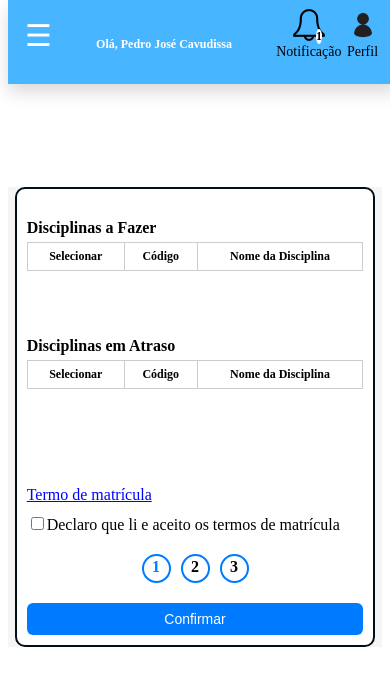
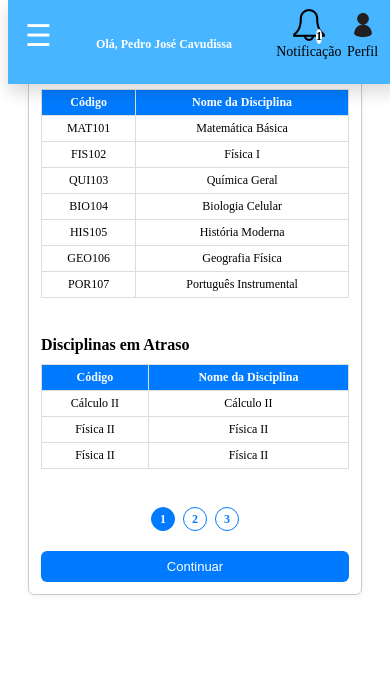
Before and after one commit to PedroCavudissa/Departamento-DEI-Front, an Angular app: page /confirmacao1 in a window 390 px wide. Shown: the top 686 px of the page. Built offline with nearby package versions, Linux system fonts and the light colour scheme.

Commit message:
Recebendo dados do ts

```diff
--- a/src/app/Estudante/confirmacao1/confirmacao1.component.css
+++ b/src/app/Estudante/confirmacao1/confirmacao1.component.css
@@ -1,163 +1,134 @@
-.container{
-  background-color: #f5f5f5;
+/* Estilo base */
+* {
+  box-sizing: border-box;
+  margin: 0;
+  padding: 0;
 }
-.icons span {
-margin-left: 15px;
+
+body {
+  font-family: Arial, sans-serif;
+  background-color: #eef1f5;
+  color: #333;
+}
+
+.container {
+  padding: 20px;
 }
 
 .form-section {
   background-color: #fff;
-margin-top: 40px;
-padding: 15px;
-border: 2px solid #020f17;
+  border: 1px solid #ccc;
   border-radius: 10px;
-width: 900px;
-margin-left: 400px;
-height: 550px;
-margin: 7% auto 0 auto;
-}
-
-.form-section h2 {
-background-color: #007bff;
-color: white;
-padding: 10px;
-text-align: center;
-border-radius: 8px #007bff;
-}
-
-.table-section {
-margin-top: 20px;
+  max-width: 800px;
+  margin: 40px auto;
+  padding: 20px;
+  box-shadow: 0 2px 8px rgba(0,0,0,0.05);
 }
 
 .table-section h3 {
-margin: 15px 0 5px;
+  font-size: 18px;
+  margin-bottom: 10px;
 }
 
 table {
   width: 100%;
   border-collapse: collapse;
-margin-bottom: 15px;
-}
-
-table, th, td {
-border: 1px solid #ccc;
+  margin-bottom: 20px;
+  border-radius: 20px;
 }
 
 th, td {
-padding: 8px;
+  border: 1px solid #ddd;
+  padding: 8px 10px;
   text-align: center;
+  font-size: 14px;
+
 }
 
-.termo-link {
-color: blue;
-font-size: 20px;
-text-decoration: underline;
-display: inline-block;
-margin: 10px 0;
-}
-
-.termo-check {
-margin-bottom: 20px;
-font-size: 20px;
+th {
+  background-color: #007bff;
+  color: white;
 }
 
 .pagination {
   display: flex;
   justify-content: center;
-gap: 10px;
+  gap: 8px;
   margin-bottom: 20px;
 }
 
 .page {
-width: 30px;
-height: 30px;
-border: 2px solid #007bff;
+  width: 28px;
+  height: 28px;
+  border: 1px solid #007bff;
   border-radius: 50%;
   text-align: center;
   line-height: 26px;
   font-weight: bold;
+  font-size: 14px;
+  color: #007bff;
   cursor: pointer;
-
+  background-color: white;
 }
 
 .page.active {
-background-color: white;
-color: #007bff;
+  background-color: #007bff;
+  color: white;
 }
 
 .confirm-btn {
+  display: block;
+  margin: 0 auto;
+  padding: 10px 16px;
   background-color: #007bff;
   color: white;
-padding: 10px 20px;
   border: none;
   border-radius: 6px;
-font-size: 16px;
+  font-size: 14px;
   cursor: pointer;
-margin-left: 378px;
-}
-/* Responsividade geral */
-@media (max-width: 768px) {
-.container {
-  margin-top: 50%;
-  flex-direction: column;
 }
 
-
+/* Responsivo para tablets e celulares */
+@media (max-width: 768px) {
   .form-section {
-
-  width: 100%;
+    padding: 15px;
     margin: 20px auto;
-  padding: 10px;
   }
 
-.top-bar {
-  flex-direction: column;
-  align-items: flex-start;
-  gap: 10px;
-  border-radius: 0;
+  th, td {
+    font-size: 13px;
+    padding: 6px;
   }
 
   .confirm-btn {
-  margin-left: 0;
     width: 100%;
-  text-align: center;
   }
 }
 
-/* Telas menores ainda (mobile) */
-@media (max-width: 576px) {
-.form-section h2 {
-  font-size: 18px;
-  padding: 8px;
+@media (max-width: 480px) {
+  .form-section {
+    border-radius: 6px;
+    padding: 12px;
   }
 
-.table-section h3,
-.termo-check,
-.termo-link {
+  .table-section h3 {
     font-size: 16px;
   }
 
   th, td {
-  padding: 6px;
+    font-size: 12px;
+    padding: 5px;
+  }
+
+  .page {
+    width: 24px;
+    height: 24px;
+    line-height: 22px;
     font-size: 12px;
   }
 
-.page {
-  width: 25px;
-  height: 25px;
-  line-height: 21px;
+  .confirm-btn {
+    font-size: 13px;
+    padding: 8px;
   }
-
-.confirm-btn {
-  font-size: 14px;
-  padding: 8px 15px;
 }
-
-.form-section {
-  margin-top: 45%;
-  width: 90%;
-  margin: 20% auto;
-  height: auto;
-}
-
-}
--- a/src/app/Estudante/confirmacao1/confirmacao1.component.html
+++ b/src/app/Estudante/confirmacao1/confirmacao1.component.html
@@ -7,34 +7,43 @@
         <div class="table-section">
       <h3>Disciplinas a Fazer</h3>
       <table>
-
-                <th>Selecionar</th>
+            <thead>
+              <tr>
                 <th>Código</th>
                 <th>Nome da Disciplina</th>
+              </tr>
+            </thead>
+            <tbody>
+              <tr *ngFor="let disciplina of disciplinasfaze; let i = index">
+                <td>{{ disciplina.codigo }}</td>
+                <td>{{ disciplina.nome }}</td>
+              </tr>
+            </tbody>
       </table>
-          <br><br>
+          <br>
           <h3>Disciplinas em Atraso</h3>
       <table>
-                <th>Selecionar</th>
+        <thead>
+          <tr>
             <th>Código</th>
             <th>Nome da Disciplina</th>
+          </tr>
+        </thead>
+        <tbody>
+          <tr *ngFor="let disciplina of disciplinasAtrasadas; let i = index">
+            <td>{{ disciplina.nome }}</td>
+            <td>{{ disciplina.nome }}</td>
+          </tr>
+        </tbody>
      </table>
-
-          <br><br><br><br>
-
-          <a href="#" class="termo-link">Termo de matrícula</a>
-          <div class="termo-check">
-            <input type="checkbox" id="aceito">
-            <label for="aceito">Declaro que li e aceito os termos de matrícula</label>
         </div>
-        </div>
-
+        <br>
         <div class="pagination">
           <span class="page active">1</span>
           <span class="page">2</span>
           <span class="page">3</span>
         </div>
-        <button class="confirm-btn" (click)="confi2()">Confirmar</button>
+        <button class="confirm-btn" (click)="confi2()">Continuar</button>
       </section>
     </main>
   </div>
--- a/src/app/Estudante/confirmacao1/confirmacao1.component.ts
+++ b/src/app/Estudante/confirmacao1/confirmacao1.component.ts
@@ -1,16 +1,33 @@
 import { Component } from '@angular/core';
 import { Router } from '@angular/router';
-import { LateralComponent } from '../lateral/lateral.component';
+import { CommonModule } from '@angular/common';
+import { LateralComponent } from "../lateral/lateral.component";
 
 @Component({
   selector: 'app-confirmacao1',
-  imports: [LateralComponent],
+  imports: [CommonModule, LateralComponent],
   templateUrl: './confirmacao1.component.html',
   styleUrl: './confirmacao1.component.css'
 })
 export class Confirmacao1Component {
   constructor(private router: Router) {}
 
+   disciplinasfaze = [
+    { codigo: 'MAT101', nome: 'Matemática Básica' },
+    { codigo: 'FIS102', nome: 'Física I' },
+    { codigo: 'QUI103', nome: 'Química Geral' },
+    { codigo: 'BIO104', nome: 'Biologia Celular' },
+    { codigo: 'HIS105', nome: 'História Moderna' },
+    { codigo: 'GEO106', nome: 'Geografia Física' },
+    { codigo: 'POR107', nome: 'Português Instrumental' },
+  ];
+
+   disciplinasAtrasadas = [
+  { codigo: 'MAT202', nome: 'Cálculo II' },
+  { codigo: 'FIS203', nome: 'Física II' },
+   { codigo: 'FIS203', nome: 'Física II' }
+];
+
 confi2() {
   this.router.navigate(['/confirmacao2']);
 }
--- a/src/app/Estudante/confirmacao2/confirmacao2.component.css
+++ b/src/app/Estudante/confirmacao2/confirmacao2.component.css
@@ -1,210 +1,131 @@
-* {
-    margin: 0;
-    padding: 0;
-    box-sizing: border-box;
+.matricula-container {
+  max-width: 700px;
+  margin: 20px auto;
+  padding: 8px;
+  margin-top: 55px;
+
 }
 
-  body {
-    font-family: Arial, sans-serif;
-    background-color: #f5f5f5;
-  }
-  .container {
-    display: flex;
-  }
-  .logo {
-    font-weight: bold;
-    font-size: 24px;
-    margin-bottom: 20px;
-  }
-  .logo span {
-    font-size: 12px;
-  }
-  nav h3 {
-    margin-top: 20px;
-    font-size: 14px;
-    border-bottom: 1px solid #fff;
-    padding-bottom: 5px;
-  }
-  nav ul {
-    list-style: none;
-    margin: 10px 0;
-  }
-  nav li {
-    margin: 8px 0;
-    cursor: pointer;
-  }
-  .main-content {
-    flex-grow: 1;
-    padding: 20px;
-  }
+.titulo {
 
-
-
-  .icons span {
-    margin-left: 15px;
-  }
-
-  .form-section {
-    background-color: #fff;
-    margin-top: 80px;
-    padding: 15px;
-    border: 3px solid #0c0a02;
-    border-radius: 10px;
-    width: 900px;
-    margin-left: 375px;
-    height: 870px;
-  }
-
-  .form-section h2 {
-    background-color: #0dc871;
   color: white;
-    padding: 10px;
   text-align: center;
-    border-radius: 5px;
-  }
-
-  .table-section {
-    margin-top: 20px;
-  }
-
-  .table-section h3 {
-    margin: 15px 0 5px;
-  }
-
-  table {
-    width: 100%;
-    border-collapse: collapse;
+  padding: 8px;
+  border-radius: 6px;
+  font-size: 16px;
   margin-bottom: 15px;
 }
 
+.secao {
+  border: 1px solid #ccc;
+  border-radius: 20px;
+  padding: 8px;
+  margin-bottom: 15px;
+  background-color: #fff;
+}
 
+.secao-titulo {
+background-color: #007bff;
+  color: black;
+  text-align: center;
+  padding: 6px;
+  border-radius: 4px;
+  margin-bottom: 10px;
+  font-size: 14px;
+}
+
+.grid-dados {
+  display: grid;
+  grid-template-columns: 1fr 1fr;
+  gap: 8px;
+  font-size: 13px;
+}
+
+.confirmacao {
+  margin-top: 10px;
+  font-size: 13px;
+  padding: 8px;
+  border-radius: 3px;
+}
+
+ul {
+  list-style-type: none;
+  padding-left: 0;
+  font-size: 13px;
+}
+
+li {
+  padding: 3px 0;
+  border-bottom: 1px solid #eee;
+}
+
+/* Responsivo */
+@media (max-width: 600px) {
+  .grid-dados {
+    grid-template-columns: 1fr;
+  }
+  .page {
+    width: 24px;
+    height: 24px;
+    line-height: 22px;
+    font-size: 12px;
+  }
+
+  .confirm-btn {
+    font-size: 13px;
+    padding: 8px;
+  }
+
+  .titulo {
+    font-size: 15px;
+  }
+
+  .secao-titulo {
+    font-size: 13px;
+  }
+
+  ul, li, .confirmacao {
+    font-size: 12px;
+  }
+
+  .secao {
+    padding: 8px;
+  }
+}
 .pagination {
   display: flex;
   justify-content: center;
-    gap: 10px;
+  gap: 8px;
   margin-bottom: 20px;
 }
 
 .page {
-    width: 30px;
-    height: 30px;
-    border: 2px solid #0c0206;
+  width: 28px;
+  height: 28px;
+  border: 1px solid #007bff;
   border-radius: 50%;
   text-align: center;
   line-height: 26px;
   font-weight: bold;
+  font-size: 14px;
+  color: #007bff;
   cursor: pointer;
-
+  background-color: white;
 }
 
 .page.active {
-    background-color: white;
-    color: #007bff;
+  background-color: #007bff;
+  color: white;
 }
 
 .confirm-btn {
+  display: block;
+  margin: 0 auto;
+  padding: 10px 16px;
   background-color: #007bff;
   color: white;
-    padding: 10px 20px;
   border: none;
   border-radius: 6px;
-    font-size: 16px;
+  font-size: 14px;
   cursor: pointer;
-    margin-left: 378px;
 }
-
-  .cards-graficos {
-    display: flex;
-    justify-content: center;
-    gap: 25px;
-    margin-left: 10%;
-    flex-wrap: wrap;
-  }
-
-  .caixa {
-    width: 620px;
-    height: 220px;
-    background-color: white;
-    border-radius: 8px;
-    box-shadow: 0 2px 6px white;
-    padding: 20px;
-    text-align: center;
-    border:1px solid #070101;
-    margin-left: 130px;
-  }
-
-  /*Responsividade*/
-  @media (max-width:768px){
-    .caixa{
-      width: 450px;
-      margin-right: 5%;
-    }
-    .caixa h3{
-      font-size: 18px;
-      text-align: center;
-    }
-  }
-
-  @media (max-width: 1024px) {
-    .container {
-      flex-direction: column;
-      margin-top: 40%;
-    }
-
-
-
-    .top-bar {
-      flex-direction: column;
-      align-items: flex-start;
-      gap: 10px;
-      border-radius: 0;
-    }
-
-    .form-section {
-      width: 100%;
-      margin: 20px auto;
-      height: auto;
-      margin-top: 15%;
-    }
-
-    .cards-graficos {
-      margin-left: 0;
-      justify-content: center;
-    }
-
-    .caixa {
-      width: 90%;
-      margin: 10px auto;
-    }
-
-    .confirm-btn {
-      margin: 20px auto;
-      display: block;
-    }
-  }
-
-  @media (max-width: 576px) {
-    .form-section h2,
-    .table-section h3 {
-      font-size: 16px;
-      padding: 8px;
-    }
-
-    th, td {
-      font-size: 12px;
-      padding: 6px;
-    }
-
-    .page {
-      width: 25px;
-      height: 25px;
-      line-height: 22px;
-      font-size: 14px;
-    }
-
-    .confirm-btn {
-      font-size: 14px;
-      padding: 8px 15px;
-    }
-
-  }
--- a/src/app/Estudante/confirmacao2/confirmacao2.component.html
+++ b/src/app/Estudante/confirmacao2/confirmacao2.component.html
@@ -1,32 +1,39 @@
 
 
-<div class="container">
+<div class="matricula-container">
 
-    <main class="main-content">
+  <section class="secao">
 
-      <section class="form-section">
-        <div class="table-section">
-            <div class="caixa">
-                <h3>Dados Acadêmicos</h3>
-            </div>
-            <br>
-            <div class="caixa">
-                <h3>Disciplinas a Fazer</h3>
-            </div>
-            <br>
-            <div class="caixa">
-                <h3>Disciplinas em Atraso</h3>
-            </div>
-          <br><br>
-        </div>
+    <h3 class="secao-titulo">Dados Académicos</h3>
 
-        <div class="pagination">
+    <div class="grid-dados">
+      <p><strong>Nome:</strong> {{ dadosAcademicos.nome }}</p>
+      <p><strong>Contacto:</strong> {{ dadosAcademicos.contacto }}</p>
+      <p><strong>Email:</strong> {{ dadosAcademicos.email }}</p>
+      <p><strong>Nº Estudante:</strong> {{ dadosAcademicos.numeroEstudante }}</p>
+      <p><strong>BI:</strong> {{ dadosAcademicos.bi }}</p>
+    </div>
+    <p class="confirmacao"><strong>Confirmação a ser feita:</strong> {{ dadosAcademicos.confirmacao }}</p>
+  </section>
+
+  <section class="secao">
+    <h3 class="secao-titulo">Disciplinas a Fazer</h3>
+    <ul>
+      <li *ngFor="let disciplina of disciplinasfaze">{{ disciplina.nome }}</li>
+    </ul>
+  </section>
+
+  <section class="secao">
+    <h3 class="secao-titulo">Disciplinas em Atraso</h3>
+    <ul>
+      <li *ngFor="let disciplina of disciplinasAtrasadas">{{ disciplina.nome }}</li>
+    </ul>
+  </section>
+  <div class="pagination">
           <span class="page active">1</span>
           <span class="page active">2</span>
           <span class="page">3</span>
         </div>
-        <button class="confirm-btn">Confirmar</button>
-      </section>
-    </main>
-  </div>
+        <button class="confirm-btn">Continuar</button>
+</div>
 <app-lateral></app-lateral>
--- a/src/app/Estudante/confirmacao2/confirmacao2.component.ts
+++ b/src/app/Estudante/confirmacao2/confirmacao2.component.ts
@@ -1,13 +1,34 @@
 import { Component } from '@angular/core';
-import { LateralComponent } from '../lateral/lateral.component';
+import { CommonModule } from '@angular/common';
+import { LateralComponent } from "../lateral/lateral.component";
 
 
 @Component({
   selector: 'app-confirmacao2',
-  imports: [LateralComponent],
+  imports: [CommonModule, LateralComponent],
   templateUrl: './confirmacao2.component.html',
   styleUrl: './confirmacao2.component.css'
 })
 export class Confirmacao2Component {
+dadosAcademicos = {
+  nome: 'Pedro José Cavudissa',
+  contacto: 'xxxxxxx',
+  email: 'xxxxxxx',
+  numeroEstudante: 'xxxxxx',
+  bi: 'xxxxxxxx',
+  confirmacao: '1º Ano 2º Semestre'
+};
+
+disciplinasfaze = [
+  { nome: 'FTI' },
+  { nome: 'Arquitetura I' },
+  { nome: 'Inglês Técnico 2' },
+  { nome: 'Algoritmos' },
+  { nome: 'AM2' }
+];
+
+disciplinasAtrasadas = [
+  { nome: 'Fundamentos de Programação' }
+];
 
 }
```
Lines whose indentation alone changed are shown as unchanged.
